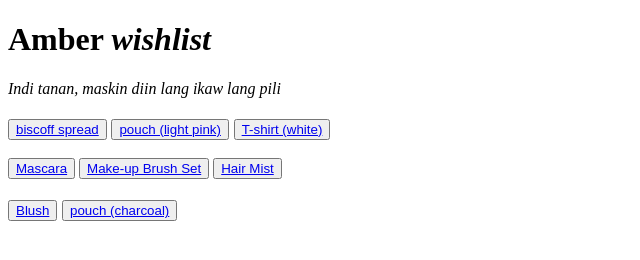
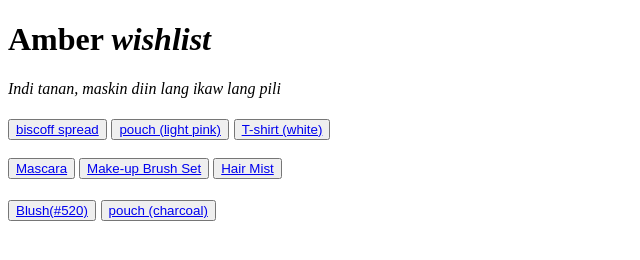
Before and after one commit to LAWRENZ24/try, a plain HTML site: page index.html in a window 1280 px wide. Shown: the whole page, without its empty margins (0-640 px from the left). Drawn offline with Linux system fonts and the light colour scheme.

Commit message:
Update index.html

```diff
--- a/index.html
+++ b/index.html
@@ -9,5 +9,5 @@
  <button><a href= 'https://vt.tiktok.com/ZSjdvspLb/'>Make-up Brush Set</a></button>
  <button><a href= 'https://ph.shp.ee/v5pDCxK'>Hair Mist</a></button> </h3>
 
- <h3><button><a href= 'https://ph.shp.ee/rk67oZj'>Blush</a></button>
+ <h3><button><a href= 'https://ph.shp.ee/ekmNLmy'>Blush(#520)</a></button>
  <button><a href= 'https://vt.tiktok.com/ZSjdvbHt3/'>pouch (charcoal)</a></button></h3>
```
